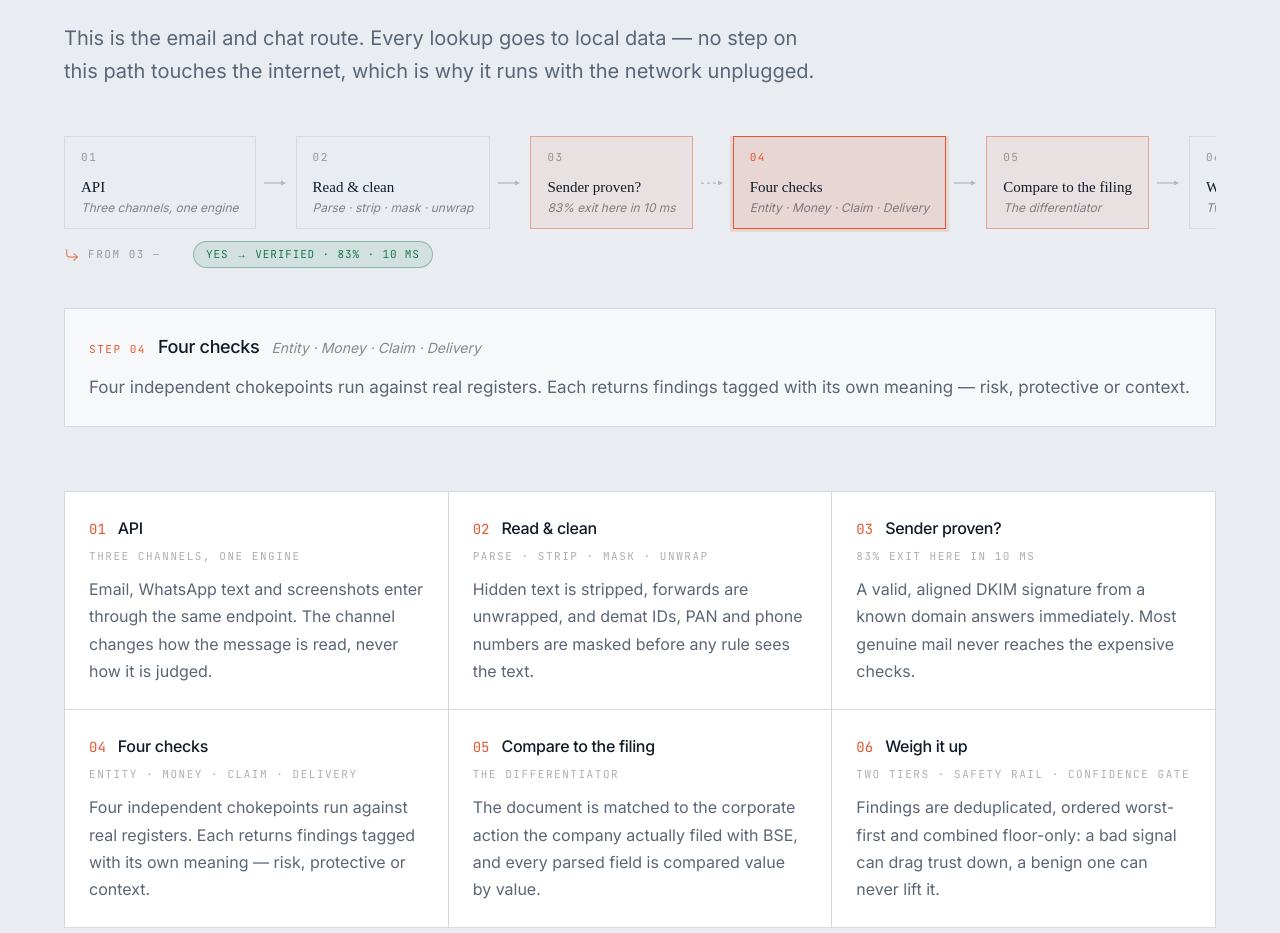
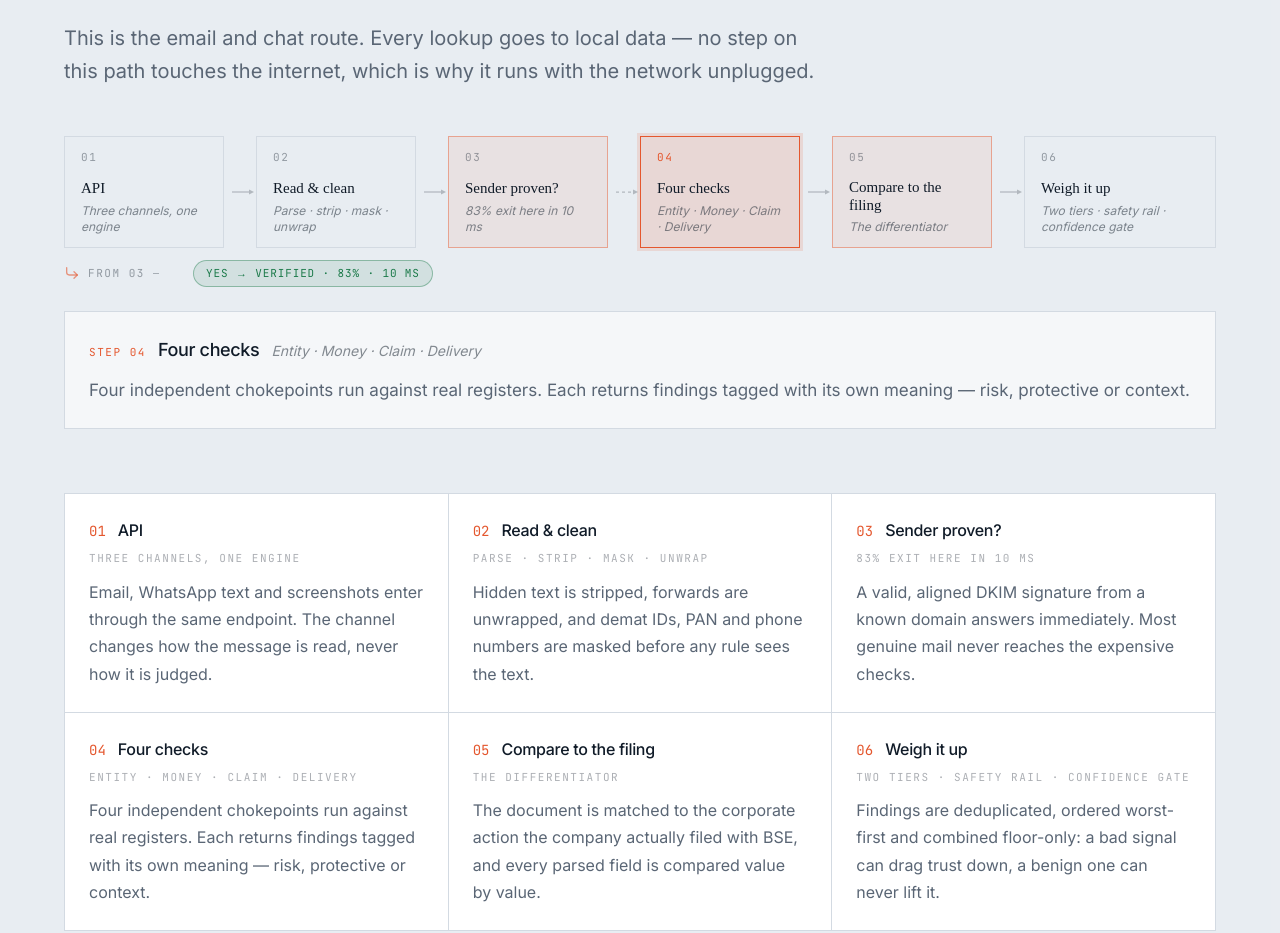
Before and after one commit to vinitshirbhate/phishermanai, a Next.js app in the folder phishermanai_website/: page /how-it-works in a window 1280 px wide. Shown: the part 2100-3033 px from the top of the page. Built offline with nearby package versions, Linux system fonts and the light colour scheme.

Commit message:
updated steps

```diff
--- a/phishermanai_website/src/components/diagrams/pipeline-flow.tsx
+++ b/phishermanai_website/src/components/diagrams/pipeline-flow.tsx
@@ -17,20 +17,19 @@ export function PipelineFlow({ className }: { className?: string }) {
 
   return (
     <div className={cn("w-full", className)}>
-      <div className="-mx-5 overflow-x-auto px-5 pb-4 sm:mx-0 sm:px-0">
-        <div className="flex min-w-max items-stretch gap-2">
+      <div className="flex flex-wrap items-stretch gap-y-3">
         {pipelineStages.map((stage, index) => {
           const isActive = stage.id === activeId;
           const emphasised = stage.kind !== "linear";
 
           return (
-              <div key={stage.id} className="flex items-stretch gap-2">
+            <div key={stage.id} className="flex flex-1 basis-40 items-stretch gap-2">
               <button
                 type="button"
                 onClick={() => setActiveId(stage.id)}
                 aria-pressed={isActive}
                 className={cn(
-                    "group flex min-w-[8.5rem] flex-col justify-between rounded-2xl border px-4 py-3 text-left transition-all",
+                  "group flex flex-1 flex-col justify-between rounded-2xl border px-4 py-3 text-left transition-all",
                   emphasised
                     ? "border-primary/45 bg-primary/8"
                     : "border-border bg-transparent",
@@ -77,14 +76,13 @@ export function PipelineFlow({ className }: { className?: string }) {
       </div>
 
       {/* The branch the gate takes when a sender is already proven. */}
-        <div className="mt-3 flex min-w-max items-center gap-2">
+      <div className="mt-3 flex flex-wrap items-center gap-2">
         <CornerDownRight className="size-4 shrink-0 text-primary/60" aria-hidden />
         <span className="mono-label text-foreground/40">from 03</span>
         <span className="dashed-rule h-px w-8 text-foreground/30" aria-hidden />
         <span className="rounded-full border border-verdict-verified/40 bg-verdict-verified/10 px-3 py-1 font-mono text-[0.6875rem] tracking-[0.08em] text-verdict-verified uppercase">
           yes → verified · 83% · 10 ms
         </span>
-        </div>
       </div>
 
       <div className="mt-6 rounded-xl border border-border bg-card/60 p-5 sm:p-6">
```
Lines whose indentation alone changed are shown as unchanged.
